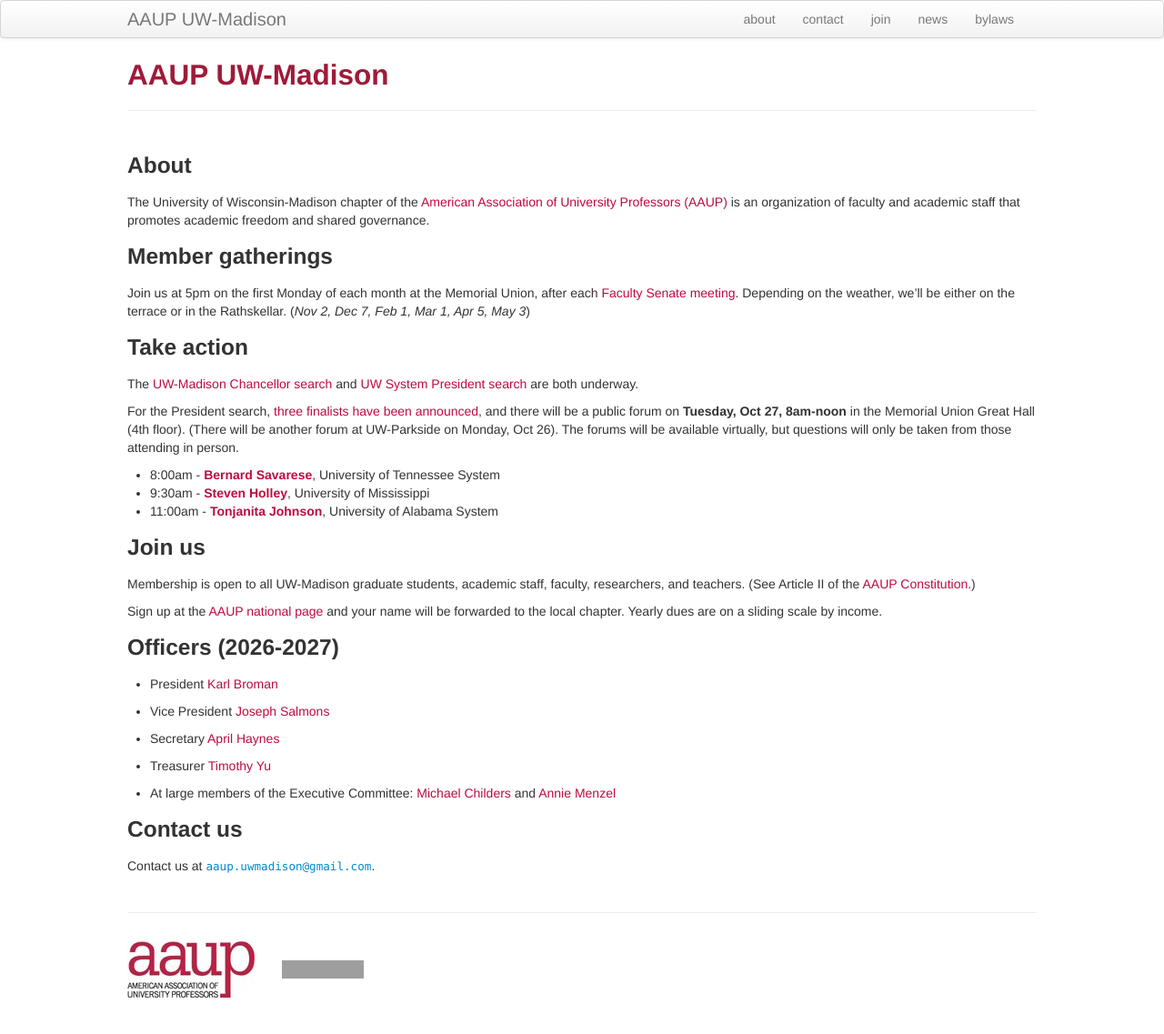
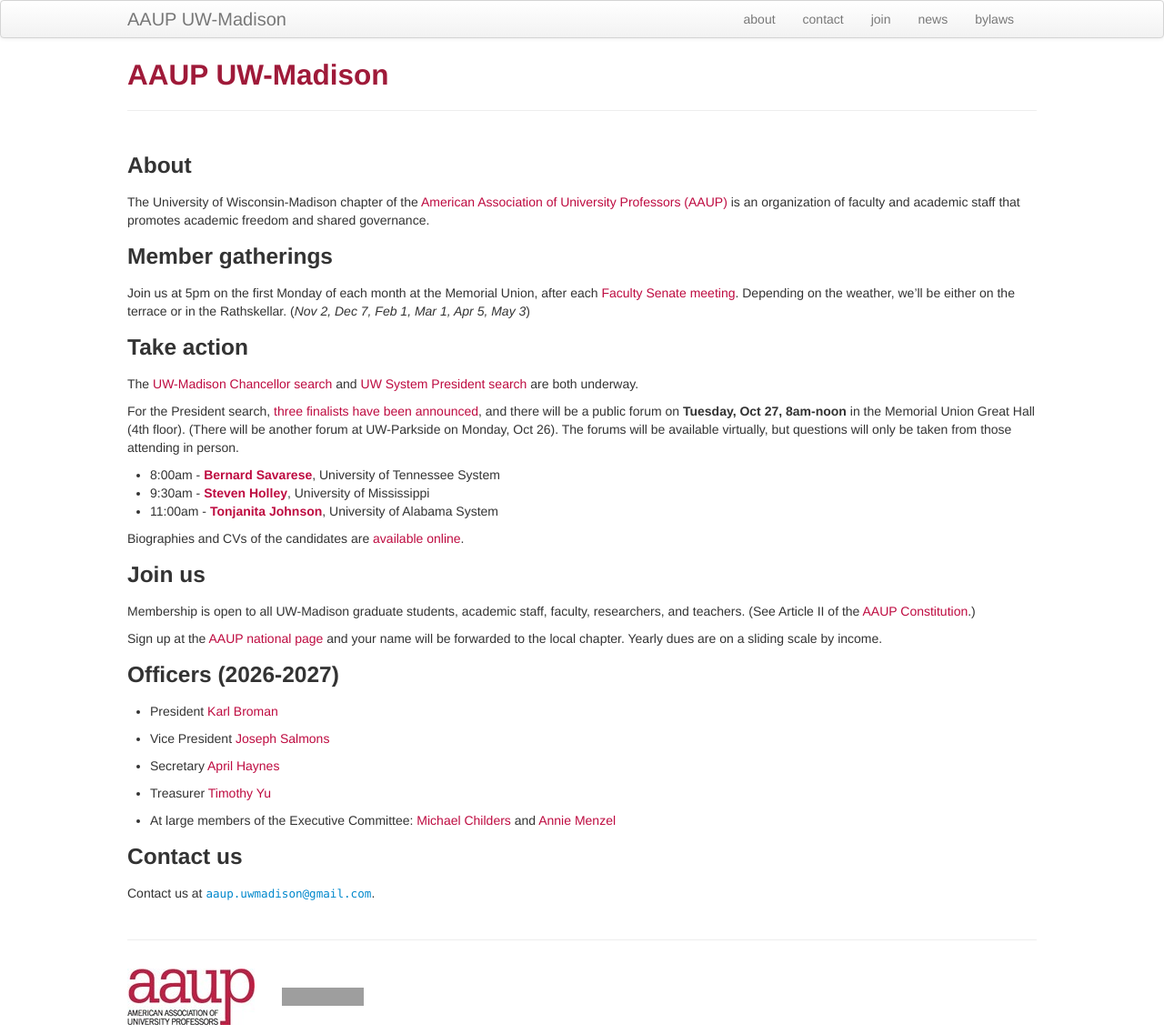
Before and after one commit to aaupmadison/aaupmadison.github.io, a Jekyll site: the page built from index.md, in a window 1280 px wide. Shown: the whole page at 91% size. Built offline with Jekyll 4.4.1, drawn with Linux system fonts in a browser that asks for light colours; before the commit the page ends 1107 px from its top, so only the background shows below that; grey boxes are pictures that could not be loaded.

Commit message:
index.md: mention CVs of president candidates

```diff
--- a/index.md
+++ b/index.md
@@ -38,6 +38,7 @@ be taken from those attending in person.
 - 9:30am - **[Steven Holley](https://olemiss.edu/profiles/sgholley.php)**, University of Mississippi
 - 11:00am - **[Tonjanita Johnson](https://uasystem.edu/directory/tonjanita-johnson/)**, University of Alabama System
 
+Biographies and CVs of the candidates are [available online](https://www.wisconsin.edu/presidential-search-2026/presidential-search-finalists/).
 
 <!--
 ### Recent wins
```
